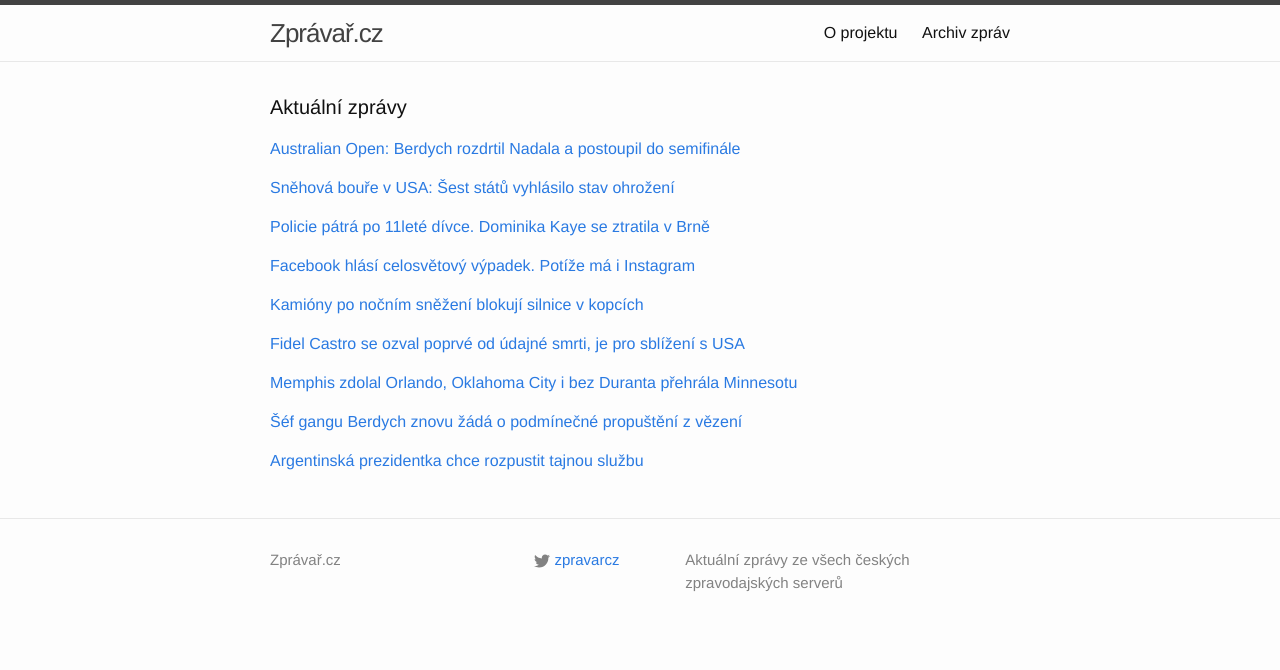
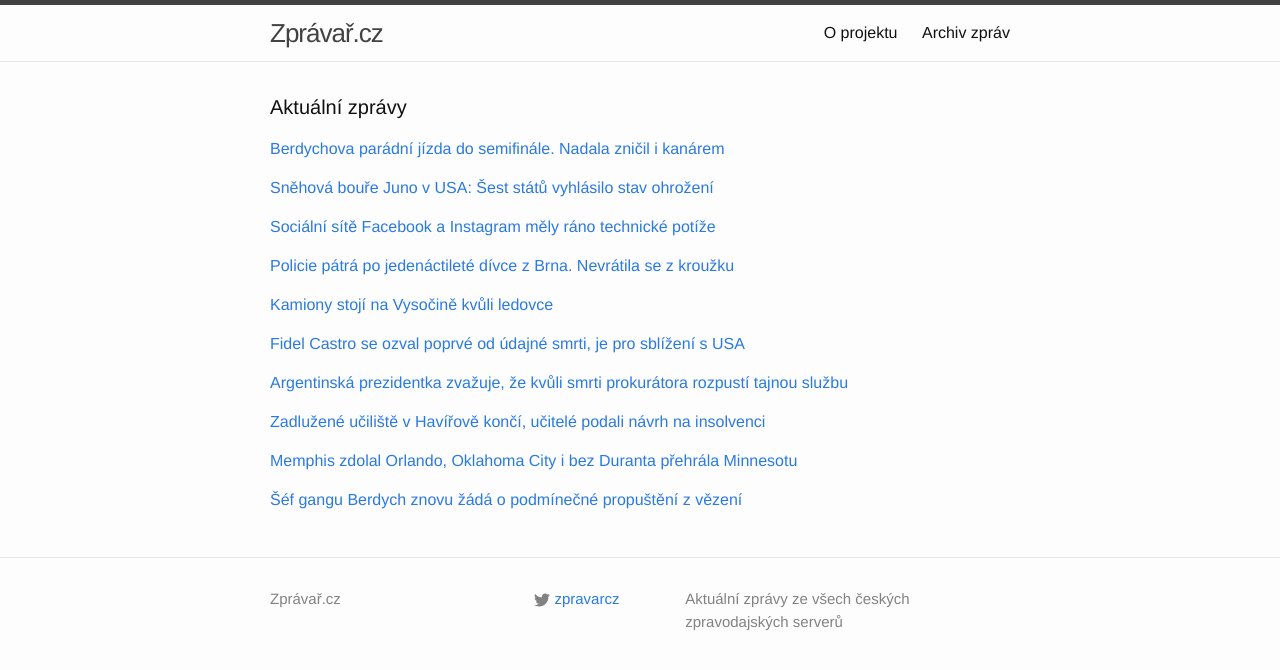
Before and after one commit to adliska/zpravar, a Jekyll site: the page built from index.html, in a window 1280 px wide. Shown: the top 670 px of the page. Built offline with Jekyll 4.4.1, drawn with Linux system fonts in a browser that asks for light colours.

Commit message:
zpravar news update

```diff
--- a/index.html
+++ b/index.html
@@ -5,9 +5,10 @@
 <div class="home">
     <h1 class="page-heading">Aktuální zprávy</h1>
 
-<p><a href="javascript:;" onclick="toggle_visibility('zpravy0')">Australian Open: Berdych rozdrtil Nadala a postoupil do semifinále</a></p>
+<p><a href="javascript:;" onclick="toggle_visibility('zpravy0')">Berdychova parádní jízda do semifinále. Nadala zničil i kanárem</a></p>
 <div id="zpravy0" style="display:none">
 <ul>
+<li><a href=http://sport.idnes.cz/tenis-australian-open-ctvrtfinale-berdych-nadal-fuk-/tenis.aspx?c=A150127_051439_tenis_vis>Berdychova parádní jízda do semifinále. Nadala zničil i kanárem - sport.idnes.cz</a></li>
 <li><a href=http://www.tyden.cz/rubriky/sport/tenis/australian-open-berdych-rozdrtil-nadala-a-postoupil-do-semifinale_331461.html>Australian Open: Berdych rozdrtil Nadala a postoupil do semifinále - www.tyden.cz</a></li>
 <li><a href=http://sport.idnes.cz/tenis-australian-open-berdych-nadal-reportaz-fn9-/tenis.aspx?c=A150127_081301_tenis_tny>Senzace v Laverově aréně. Berdych tloukl Nadala. A diváci žasli - sport.idnes.cz</a></li>
 <li><a href=http://www.rozhlas.cz/_zprava/berdych-porazil-na-australian-open-nadala-a-bez-ztraty-setu-postoupil-do-semifinale--1448254>Berdych porazil na Australian Open Nadala a bez ztráty setu postoupil do semifinále   - www.rozhlas.cz</a></li>
@@ -19,9 +20,11 @@
 <li><a href=http://www.tyden.cz/rubriky/sport/tenis/tenisova-senzace-berdych-rozdrtil-nadala-a-postoupil-do-semifinale_331461.html>Tenisová senzace! Berdych rozdrtil Nadala a postoupil do semifinále - www.tyden.cz</a></li>
 <li><a href=http://sport.idnes.cz/sarapovova-nedala-sanci-bouchardove-a-v-melbourne-je-v-semifinale-pyf-/tenis.aspx?c=A150127_051439_tenis_vis>Šarapovová nedala šanci Bouchardové a v Melbourne je v semifinále - sport.idnes.cz</a></li>
 </ul>
-</div><p><a href="javascript:;" onclick="toggle_visibility('zpravy1')">Sněhová bouře v USA: Šest států vyhlásilo stav ohrožení</a></p>
+</div><p><a href="javascript:;" onclick="toggle_visibility('zpravy1')">Sněhová bouře Juno v USA: Šest států vyhlásilo stav ohrožení</a></p>
 <div id="zpravy1" style="display:none">
 <ul>
+<li><a href=http://www.ceskatelevize.cz/ct24/svet/299603-snehova-boure-juno-v-usa-sest-statu-vyhlasilo-stav-ohrozeni/>Sněhová bouře Juno v USA: Šest států vyhlásilo stav ohrožení - www.ceskatelevize.cz</a></li>
+<li><a href=http://www.tyden.cz/rubriky/zahranici/amerika/snehova-boure-ochromila-usa-sest-statu-vyhlasilo-nouzovy-stav_331463.html>Sněhová bouře ochromila USA, šest států vyhlásilo nouzový stav - www.tyden.cz</a></li>
 <li><a href=http://www.ceskatelevize.cz/ct24/svet/299603-snehova-boure-v-usa-sest-statu-vyhlasilo-stav-ohrozeni/>Sněhová bouře v USA: Šest států vyhlásilo stav ohrožení - www.ceskatelevize.cz</a></li>
 <li><a href=http://www.ceskatelevize.cz/ct24/svet/299603-snehova-boure-v-usa-6-statu-vyhlasilo-stav-ohrozeni/>Sněhová bouře v USA: 6 států vyhlásilo stav ohrožení - www.ceskatelevize.cz</a></li>
 <li><a href=http://www.lidovky.cz/usa-se-chystaji-na-snehovou-bouri-sest-statu-vyhlasilo-nouzovy-stav-1j6-/zpravy-svet.aspx?c=A150127_071806_ln_zahranici_ele>USA se chystají na sněhovou bouři. Šest státu vyhlásilo nouzový stav  - www.lidovky.cz</a></li>
@@ -32,9 +35,22 @@
 <li><a href=http://www.ceskenoviny.cz/zpravy/zpravy/sest-statu-usa-vyhlasilo-kvuli-snehove-bouri-stav-ohrozeni/1173814>Šest států USA vyhlásilo kvůli sněhové bouři stav ohrožení - www.ceskenoviny.cz</a></li>
 <li><a href=http://zpravy.aktualne.cz/zahranici/vychodni-pobrezi-usa-ocekava-rekordni-privaly-snehu/r~96d6de90a5b011e4ab15002590604f2e/>Východní pobřeží USA očekává rekordní přívaly sněhu - zpravy.aktualne.cz</a></li>
 </ul>
-</div><p><a href="javascript:;" onclick="toggle_visibility('zpravy2')">Policie pátrá po 11leté dívce. Dominika Kaye se ztratila v Brně</a></p>
+</div><p><a href="javascript:;" onclick="toggle_visibility('zpravy2')">Sociální sítě Facebook a Instagram měly ráno technické potíže</a></p>
 <div id="zpravy2" style="display:none">
 <ul>
+<li><a href=http://www.financninoviny.cz/zpravodajstvi/zpravy/socialni-site-facebook-a-instagram-mely-rano-technicke-potize/1173851>Sociální sítě Facebook a Instagram měly ráno technické potíže - www.financninoviny.cz</a></li>
+<li><a href=http://zahranicni.ihned.cz/c1-63444160-facebook-a-instagram-byl-40-minut-offline-vypadek-zpusobila-technika>Facebook a Instagram byl 40 minut offline. Výpadek způsobila technika - zahranicni.ihned.cz</a></li>
+<li><a href=http://www.financninoviny.cz/zpravodajstvi/zpravy/socialni-sit-facebook-hlasi-vypadek-sluzeb/1173851>Sociální síť Facebook hlásí výpadek služeb - www.financninoviny.cz</a></li>
+<li><a href=http://www.lidovky.cz/facebook-hlasi-celosvetovy-vypadek-potize-ma-i-instagram-pz4-/media.aspx?c=A150127_083344_ln-media_ele>Facebook hlásí celosvětový výpadek. Potíže má i Instagram  - www.lidovky.cz</a></li>
+<li><a href=http://echo24.cz/a/iBaSm>Sociální síť Facebook nefunguje - echo24.cz</a></li>
+<li><a href=http://zpravy.aktualne.cz/zahranici/facebook-a-instagram-postihl-rozsahly-vypadek/r~99f4d0cea5f511e49e4b0025900fea04/>Facebook a Instagram postihl rozsáhlý výpadek - zpravy.aktualne.cz</a></li>
+<li><a href=http://technet.idnes.cz/vypadek-facebooku-ve-svete-i-v-cr-doa-/sw_internet.aspx?c=A150127_081211_sw_internet_skr>Facebook hlásí výpadek služeb, nefunguje ani v Česku - technet.idnes.cz</a></li>
+<li><a href=http://www.ceskenoviny.cz/zpravy/zpravy/socialni-sit-facebook-hlasi-vypadek-sluzeb/1173851>Sociální síť Facebook hlásí výpadek služeb - www.ceskenoviny.cz</a></li>
+</ul>
+</div><p><a href="javascript:;" onclick="toggle_visibility('zpravy3')">Policie pátrá po jedenáctileté dívce z Brna. Nevrátila se z kroužku </a></p>
+<div id="zpravy3" style="display:none">
+<ul>
+<li><a href=http://www.lidovky.cz/policie-patra-po-jedenactilete-divce-z-brna-nevratila-se-z-krouzku-10f-/zpravy-domov.aspx?c=A150127_090531_ln_domov_ele>Policie pátrá po jedenáctileté dívce z Brna. Nevrátila se z kroužku  - www.lidovky.cz</a></li>
 <li><a href=http://www.ceskatelevize.cz/ct24/regiony/299604-policie-patra-po-11lete-divce-dominika-kaye-se-ztratila-v-brne/>Policie pátrá po 11leté dívce. Dominika Kaye se ztratila v Brně - www.ceskatelevize.cz</a></li>
 <li><a href=http://brno.idnes.cz/policie-patra-po-skolacce-v-brne-nevratila-se-domu-fvg-/brno-zpravy.aspx?c=A150127_065638_brno-zpravy_skr>Hledá se 11letá Dominika z Brna, nevrátila se z kroužku domů - brno.idnes.cz</a></li>
 <li><a href=http://www.rozhlas.cz/_zprava/policie-patra-po-jedenactilete-divce-z-brna-nevratila-se-po-krouzku-domu--1448253>Policie pátrá po jedenáctileté dívce z Brna, nevrátila se po kroužku domů - www.rozhlas.cz</a></li>
@@ -43,18 +59,10 @@
 <li><a href=http://www.ceskenoviny.cz/zpravy/zpravy/policie-patra-po-11lete-divce-z-brna-nevratila-se-z-krouzku-domu/1173820>Policie pátrá po 11leté dívce z Brna, nevrátila se z kroužku domů - www.ceskenoviny.cz</a></li>
 <li><a href=http://www.rozhlas.cz/_zprava/policie-patra-po-jedenactilete-divce-z-brna-nevratila-po-krouzku-domu--1448253>Policie pátrá po jedenáctileté dívce z Brna, nevrátila po kroužku domů - www.rozhlas.cz</a></li>
 </ul>
-</div><p><a href="javascript:;" onclick="toggle_visibility('zpravy3')">Facebook hlásí celosvětový výpadek. Potíže má i Instagram </a></p>
-<div id="zpravy3" style="display:none">
-<ul>
-<li><a href=http://www.lidovky.cz/facebook-hlasi-celosvetovy-vypadek-potize-ma-i-instagram-pz4-/media.aspx?c=A150127_083344_ln-media_ele>Facebook hlásí celosvětový výpadek. Potíže má i Instagram  - www.lidovky.cz</a></li>
-<li><a href=http://echo24.cz/a/iBaSm>Sociální síť Facebook nefunguje - echo24.cz</a></li>
-<li><a href=http://zpravy.aktualne.cz/zahranici/facebook-a-instagram-postihl-rozsahly-vypadek/r~99f4d0cea5f511e49e4b0025900fea04/>Facebook a Instagram postihl rozsáhlý výpadek - zpravy.aktualne.cz</a></li>
-<li><a href=http://technet.idnes.cz/vypadek-facebooku-ve-svete-i-v-cr-doa-/sw_internet.aspx?c=A150127_081211_sw_internet_skr>Facebook hlásí výpadek služeb, nefunguje ani v Česku - technet.idnes.cz</a></li>
-<li><a href=http://www.ceskenoviny.cz/zpravy/zpravy/socialni-sit-facebook-hlasi-vypadek-sluzeb/1173851>Sociální síť Facebook hlásí výpadek služeb - www.ceskenoviny.cz</a></li>
-</ul>
-</div><p><a href="javascript:;" onclick="toggle_visibility('zpravy4')">Kamióny po nočním sněžení blokují silnice v kopcích</a></p>
+</div><p><a href="javascript:;" onclick="toggle_visibility('zpravy4')">Kamiony stojí na Vysočině kvůli ledovce</a></p>
 <div id="zpravy4" style="display:none">
 <ul>
+<li><a href=http://www.ceskatelevize.cz/ct24/domaci/299606-kamiony-stoji-na-vysocine-kvuli-ledovce/>Kamiony stojí na Vysočině kvůli ledovce - www.ceskatelevize.cz</a></li>
 <li><a href=http://www.novinky.cz/domaci/359904-kamiony-po-nocnim-snezeni-blokuji-silnice-v-kopcich.html>Kamióny po nočním sněžení blokují silnice v kopcích - www.novinky.cz</a></li>
 <li><a href=http://www.denik.cz/z_domova/snih-a-naledi-komplikuje-dopravu-na-zdarsku-kluzka-silnice-zastavila-kamiony-201.html>Sníh a náledí komplikuje dopravu, na Žďársku kluzká silnice zastavila kamiony - www.denik.cz</a></li>
 <li><a href=http://zpravy.idnes.cz/snih-na-silnicich-0ey-/domaci.aspx?c=A150127_071912_domaci_cen>Silnice v Česku pokryl sníh, komplikuje dopravu zejména kamionům - zpravy.idnes.cz</a></li>
@@ -68,25 +76,33 @@
 <li><a href=http://www.novinky.cz/zahranicni/amerika/359899-fidel-castro-podporil-sblizovani-kuby-a-spojenych-statu.html>Fidel Castro podpořil sbližování Kuby a Spojených států  - www.novinky.cz</a></li>
 <li><a href=http://www.ceskenoviny.cz/zpravy/zpravy/fidel-castro-vyjadril-podporu-sblizovani-kuby-a-spojenych-statu/1173809>Fidel Castro vyjádřil podporu sbližování Kuby a Spojených států - www.ceskenoviny.cz</a></li>
 </ul>
-</div><p><a href="javascript:;" onclick="toggle_visibility('zpravy6')">Memphis zdolal Orlando, Oklahoma City i bez Duranta přehrála Minnesotu</a></p>
+</div><p><a href="javascript:;" onclick="toggle_visibility('zpravy6')">Argentinská prezidentka zvažuje, že kvůli smrti prokurátora rozpustí tajnou službu</a></p>
 <div id="zpravy6" style="display:none">
+<ul>
+<li><a href=http://www.rozhlas.cz/_zprava/argentinska-prezidentka-zvazuje-ze-kvuli-smrti-prokuratora-rozpusti-tajnou-sluzbu--1448257>Argentinská prezidentka zvažuje, že kvůli smrti prokurátora rozpustí tajnou službu - www.rozhlas.cz</a></li>
+<li><a href=http://zpravy.aktualne.cz/zahranici/argentinska-prezidentka-chce-rozpustit-tajnou-sluzbu/r~1dbdf940a5e611e49f60002590604f2e/>Argentinská prezidentka chce rozpustit tajnou službu - zpravy.aktualne.cz</a></li>
+<li><a href=http://www.novinky.cz/zahranicni/amerika/359900-argentinska-prezidentka-se-chysta-rozpustit-rozvedku.html>Argentinská prezidentka se chystá rozpustit rozvědku  - www.novinky.cz</a></li>
+<li><a href=http://www.ceskatelevize.cz/ct24/svet/299601-argentinska-prezidentka-se-poprve-vyjadrila-ke-kauze-nisman/>Argentinská prezidentka se poprvé vyjádřila ke kauze Nisman - www.ceskatelevize.cz</a></li>
+</ul>
+</div><p><a href="javascript:;" onclick="toggle_visibility('zpravy7')">Zadlužené učiliště v Havířově končí, učitelé podali návrh na insolvenci</a></p>
+<div id="zpravy7" style="display:none">
+<ul>
+<li><a href=http://ostrava.idnes.cz/zadluzene-uciliste-v-havirove-konci-d7t-/ostrava-zpravy.aspx?c=A150127_2134662_ostrava-zpravy_jog>Zadlužené učiliště v Havířově končí, učitelé podali návrh na insolvenci - ostrava.idnes.cz</a></li>
+<li><a href=http://www.ceskenoviny.cz/zpravy/zpravy/zadluzene-uciliste-v-havirove-ukonci-svou-cinnost/1173859>Zadlužené učiliště v Havířově ukončí svou činnost - www.ceskenoviny.cz</a></li>
+<li><a href=http://ostrava.idnes.cz/zadluzene-uciliste-v-havirove-konci-ucitele-podali-navrh-na-insolvenci-1np-/ostrava-zpravy.aspx?c=A150127_2134662_ostrava-zpravy_jog>Zadlužené učiliště v Havířově končí, učitelé podali návrh na insolvenci - ostrava.idnes.cz</a></li>
+</ul>
+</div><p><a href="javascript:;" onclick="toggle_visibility('zpravy8')">Memphis zdolal Orlando, Oklahoma City i bez Duranta přehrála Minnesotu</a></p>
+<div id="zpravy8" style="display:none">
 <ul>
 <li><a href=http://sport.idnes.cz/basketbalova-nba-0kd-/basket.aspx?c=A150127_083316_sport-basket_ald>Memphis zdolal Orlando, Oklahoma City i bez Duranta přehrála Minnesotu - sport.idnes.cz</a></li>
 <li><a href=http://sport.aktualne.cz/nba-memphis-porazil-orlando-a-je-druhy-v-zapadni-konferenci/r~940505c2a5f411e4833a0025900fea04/>NBA: Memphis porazil Orlando a je druhý v Západní konferenci - sport.aktualne.cz</a></li>
 <li><a href=http://www.sportovninoviny.cz/zpravy/memphis-porazil-orlando-a-je-druhy-v-zapadni-konferenci-nba/1173843>Memphis porazil Orlando a je druhý v Západní konferenci NBA - www.sportovninoviny.cz</a></li>
 </ul>
-</div><p><a href="javascript:;" onclick="toggle_visibility('zpravy7')">Šéf gangu Berdych znovu žádá o podmínečné propuštění z vězení</a></p>
-<div id="zpravy7" style="display:none">
+</div><p><a href="javascript:;" onclick="toggle_visibility('zpravy9')">Šéf gangu Berdych znovu žádá o podmínečné propuštění z vězení</a></p>
+<div id="zpravy9" style="display:none">
 <ul>
 <li><a href=http://www.rozhlas.cz/_zprava/sef-gangu-berdych-znovu-zada-o-podminecne-propusteni-z-vezeni--1448250>Šéf gangu Berdych znovu žádá o podmínečné propuštění z vězení - www.rozhlas.cz</a></li>
 <li><a href=http://www.rozhlas.cz/_zprava/soud-znovu-zvazi-propusteni-sefa-berdychova-gangu--1448250>Soud znovu zváží propuštění šéfa Berdychova gangu - www.rozhlas.cz</a></li>
 <li><a href=http://www.rozhlas.cz/_zprava/soud-znovu-zvazi-propusteni-sefa-berdychova-gangu-mohl-by-pracovat-jako-skladnik--1448250>Soud znovu zváží propuštění šéfa Berdychova gangu, mohl by pracovat jako skladník - www.rozhlas.cz</a></li>
 </ul>
-</div><p><a href="javascript:;" onclick="toggle_visibility('zpravy8')">Argentinská prezidentka chce rozpustit tajnou službu</a></p>
-<div id="zpravy8" style="display:none">
-<ul>
-<li><a href=http://zpravy.aktualne.cz/zahranici/argentinska-prezidentka-chce-rozpustit-tajnou-sluzbu/r~1dbdf940a5e611e49f60002590604f2e/>Argentinská prezidentka chce rozpustit tajnou službu - zpravy.aktualne.cz</a></li>
-<li><a href=http://www.novinky.cz/zahranicni/amerika/359900-argentinska-prezidentka-se-chysta-rozpustit-rozvedku.html>Argentinská prezidentka se chystá rozpustit rozvědku  - www.novinky.cz</a></li>
-<li><a href=http://www.ceskatelevize.cz/ct24/svet/299601-argentinska-prezidentka-se-poprve-vyjadrila-ke-kauze-nisman/>Argentinská prezidentka se poprvé vyjádřila ke kauze Nisman - www.ceskatelevize.cz</a></li>
-</ul>
 </div></div>
```
